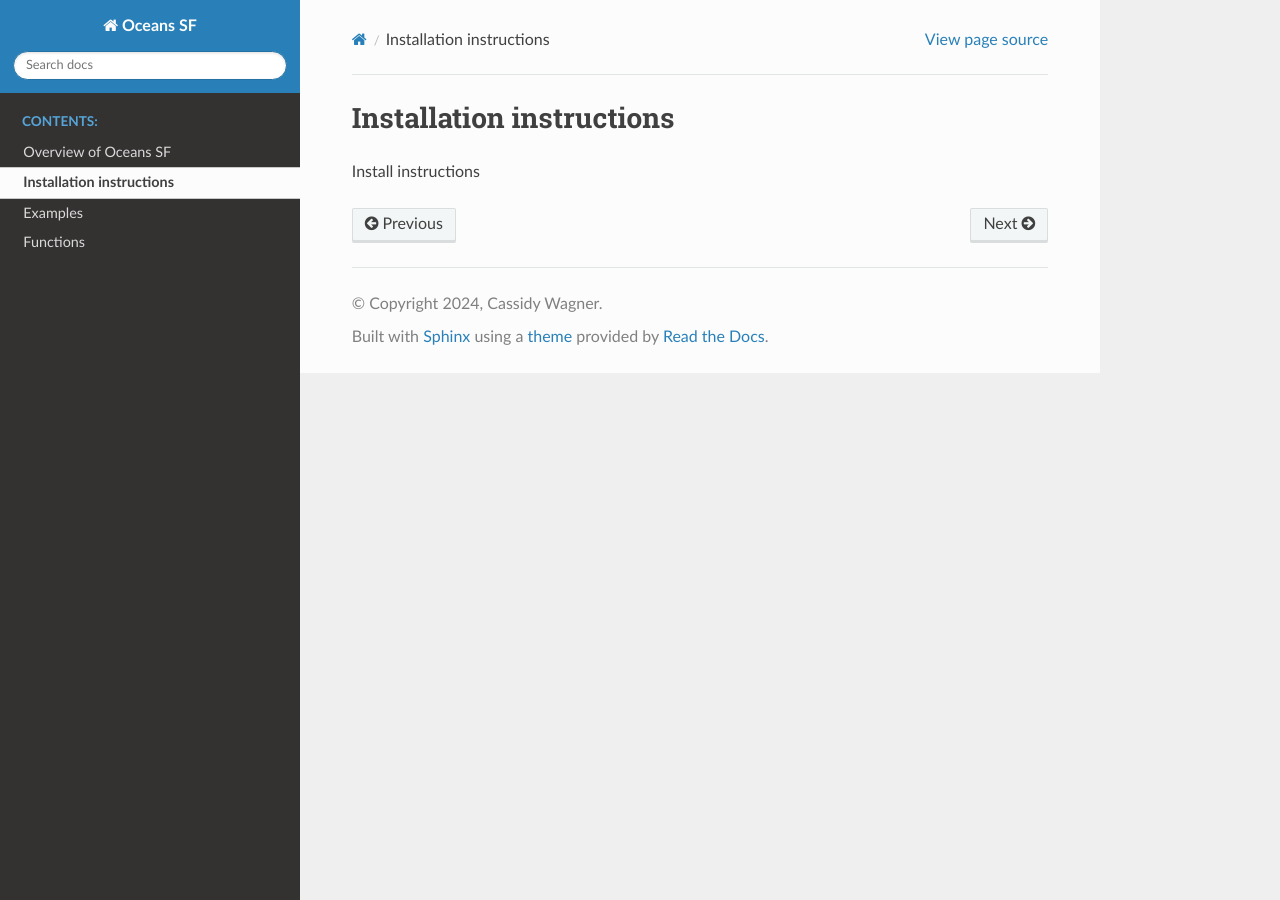
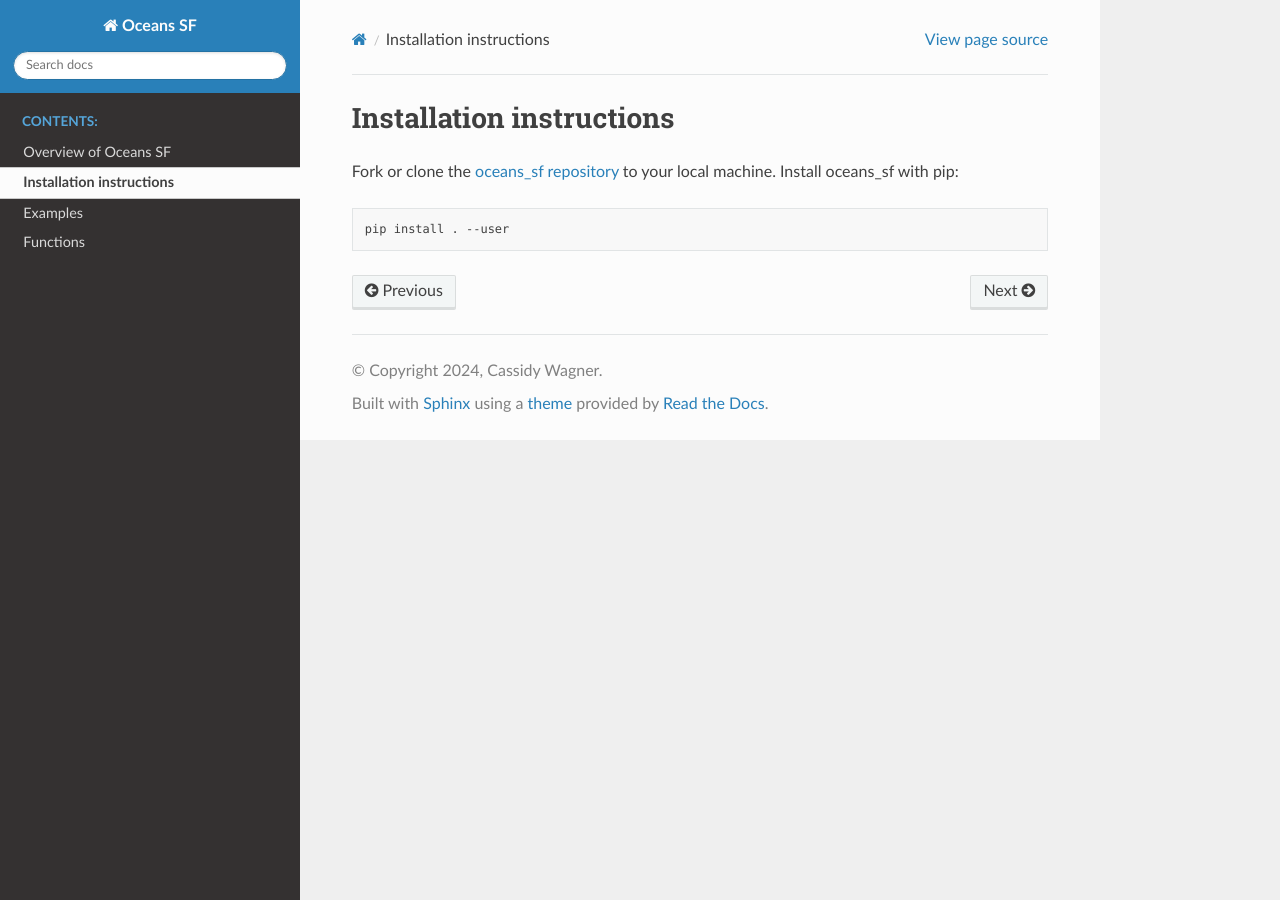
Before and after one commit to cassidymwagner/fluidsf, a Sphinx documentation site: the page built from docs/source/installation.rst, in a window 1280 px wide. Built offline with Sphinx 7.4.7 and the Read the Docs theme 2.0.0, drawn with Linux system fonts in a browser that asks for light colours.

Commit message:
added instructions

```diff
--- a/docs/source/installation.rst
+++ b/docs/source/installation.rst
@@ -1,4 +1,9 @@
 Installation instructions
 =========================
 
-Install instructions
+Fork or clone the `oceans_sf repository <https://github.com/cassidymwagner/oceans_sf>`_ to your local machine.
+Install oceans_sf with pip:
+
+.. code-block:: bash
+
+   pip install . --user
```
